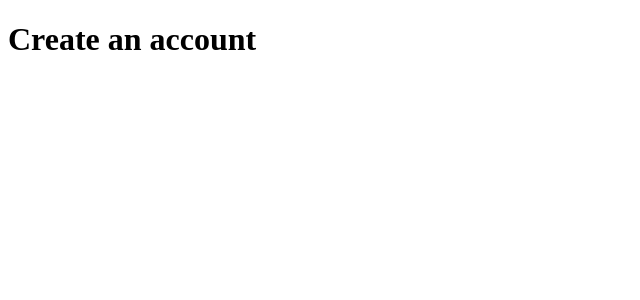
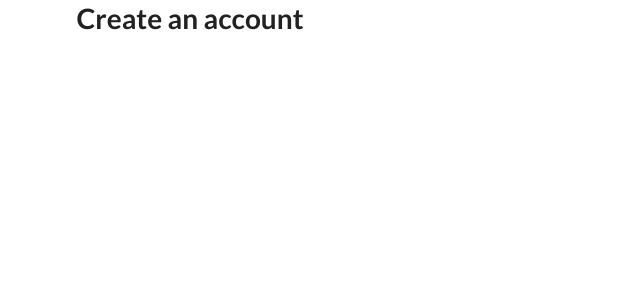
Before and after one commit to kasulani/shopping_list, a React (Create React App) app in the folder app/: page /signup in a window 1280 px wide. Shown: the top 300 px of the page, without its empty margins (0-640 px from the left). Built offline with nearby package versions, Linux system fonts and the light colour scheme.

Commit message:
add semantic-ui

```diff
--- a/app/src/App.js
+++ b/app/src/App.js
@@ -3,9 +3,11 @@
 import HomePage from "./components/pages/HomePage";
 import SignupPage from "./components/pages/SignupPage";
 
-const App = () => (<div>
-    <Route path="/" exact component={HomePage} />
-    <Route path="/signup" exact component={SignupPage} />
-</div>);
+const App = () => (
+    <div className="ui container">
+        <Route path="/" exact component={HomePage} />
+        <Route path="/signup" exact component={SignupPage} />
+    </div>
+);
 
 export default App;
--- a/app/src/index.js
+++ b/app/src/index.js
@@ -3,6 +3,7 @@
 import { BrowserRouter } from "react-router-dom";
 import App from "./App";
 import registerServiceWorker from "./registerServiceWorker";
+import 'semantic-ui-css/semantic.min.css';
 
 ReactDOM.render(
     <BrowserRouter>
--- a/package.json
+++ b/package.json
@@ -6,7 +6,9 @@
   "dependencies": {
     "eslint": "^4.8.0",
     "eslint-plugin-react-native": "^3.1.0",
-    "react-router": "^4.2.0"
+    "react-router": "^4.2.0",
+    "semantic-ui-css": "^2.2.12",
+    "semantic-ui-react": "^0.74.2"
   },
   "devDependencies": {
     "eslint-config-airbnb": "^15.1.0",
```
Also changed, not shown: 1 other file (tests, documents, lock files or other folders).
